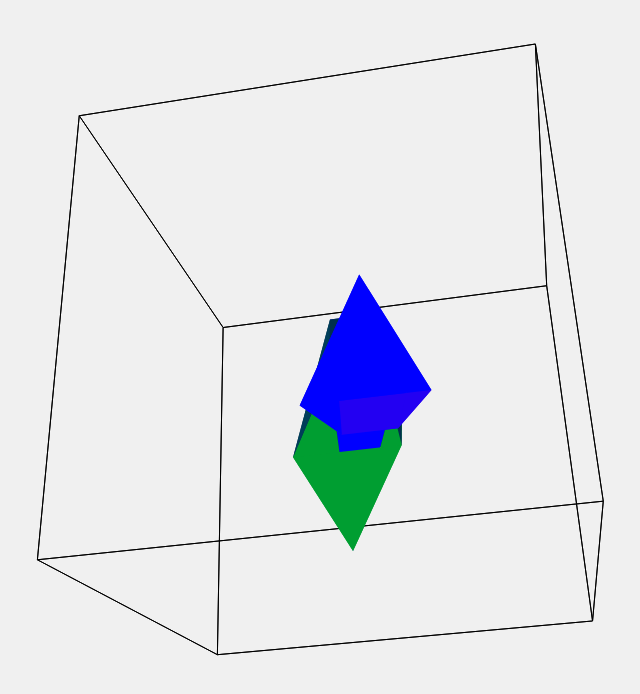
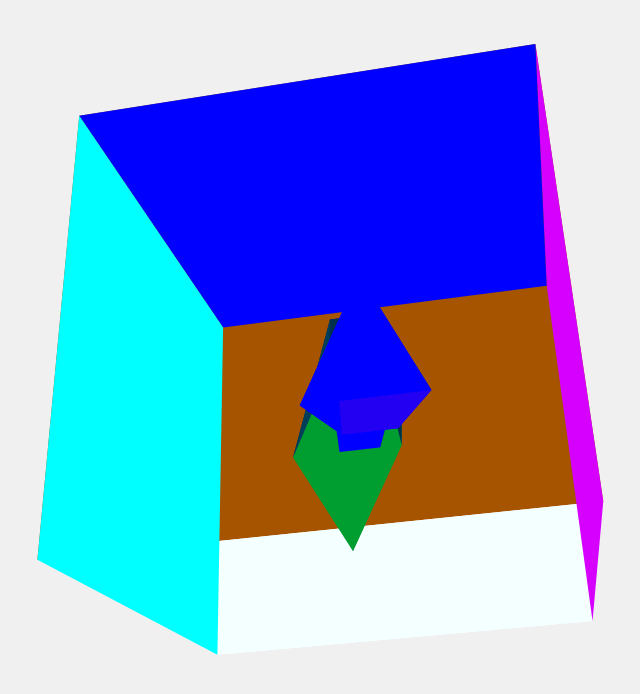
Before and after one commit to proller-art/crow-sim, a plain HTML site: page index.html in a window 1280 px wide. Shown: the whole page, without its empty margins (237-877 px from the left). Drawn offline with Linux system fonts and the light colour scheme.

Commit message:
Update index.html

```diff
--- a/index.html
+++ b/index.html
@@ -348,7 +348,7 @@ function render() {
 	//cube3.rotation = [timer/50, timer/50, timer/50];
 	//body.rotation = [0, Math.PI/2, 0];
 	//head.rotation = [0, timer/100, 0];
-	cube.draw(true);
+	cube.draw(false);
 	//cube2.draw(true);
 	//cube3.draw(true);
 	body.draw(false);
```
